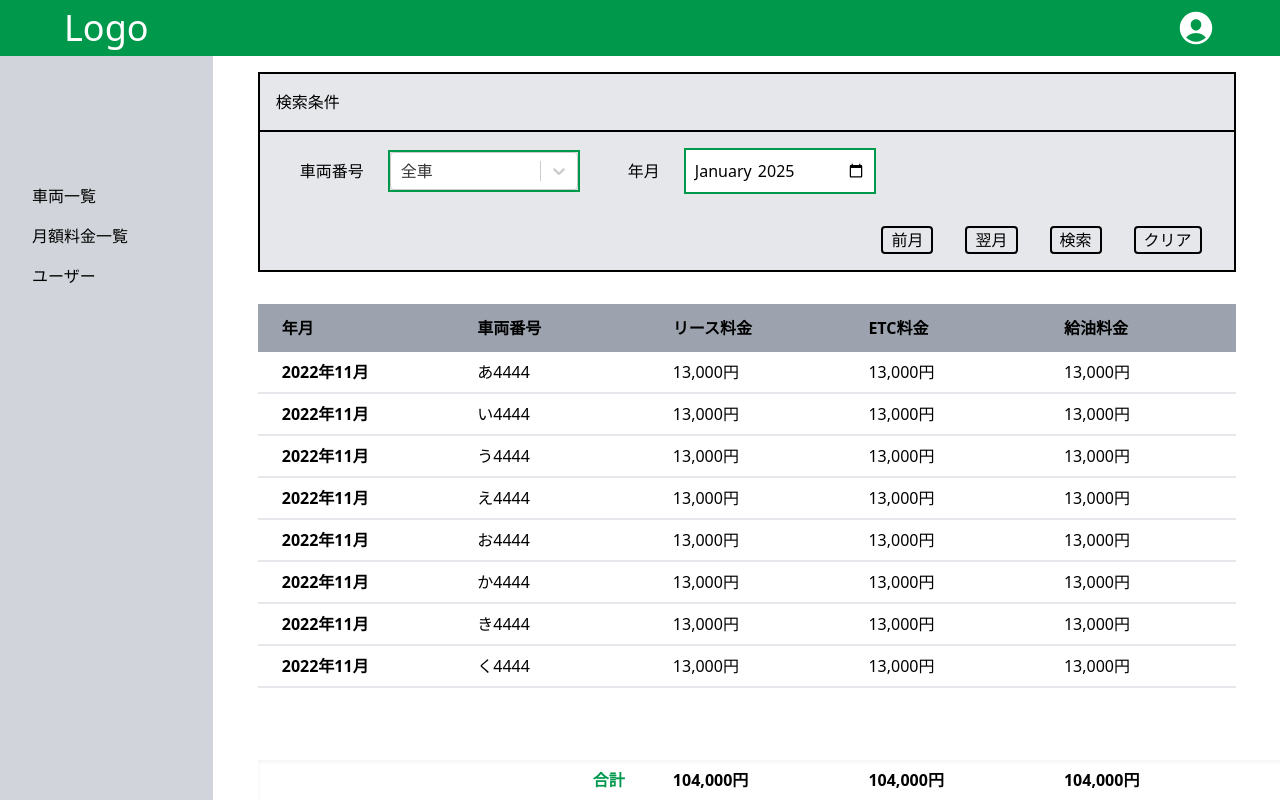
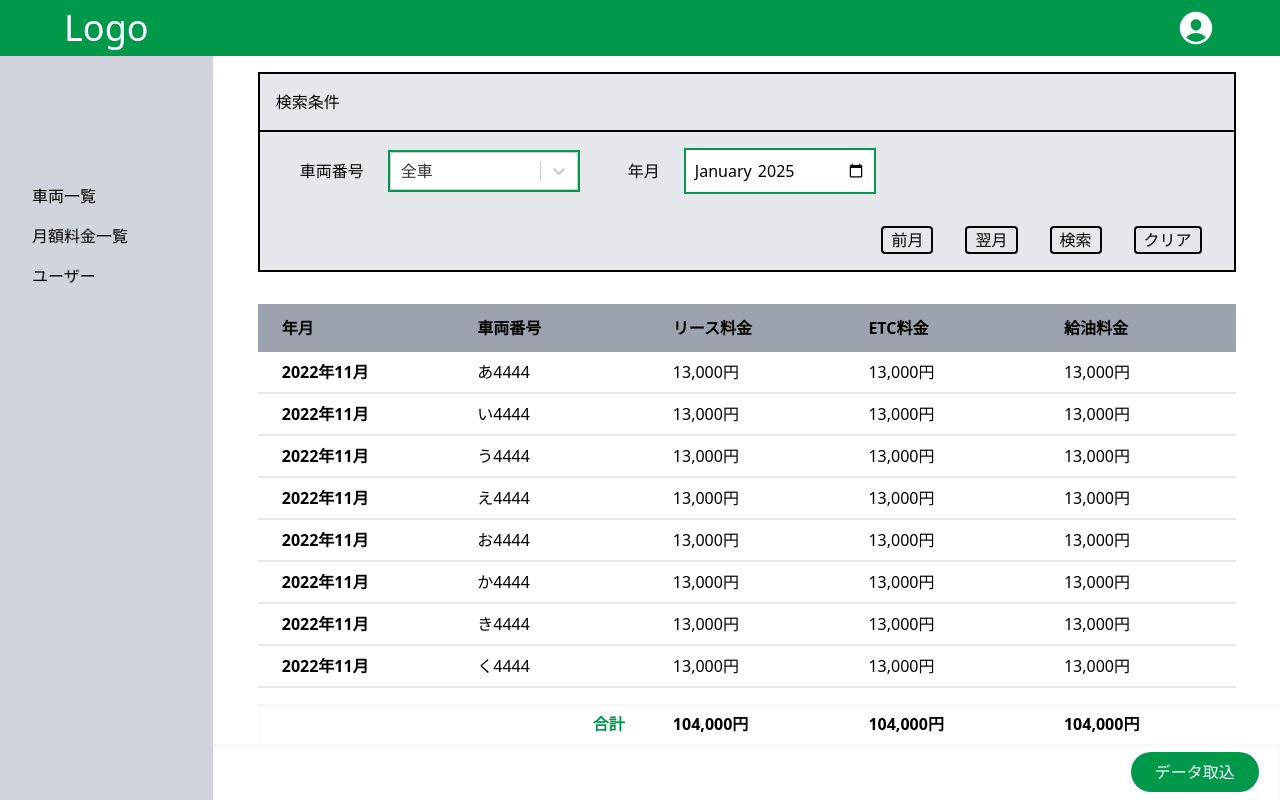
Before and after one commit to imaimai1997/fleet-managiment-app, a Next.js app: page /feelist in a window 1280 px wide. Built offline with nearby package versions, Linux system fonts and the light colour scheme.

Commit message:
取込ボタンの設置

```diff
--- a/components/FeeTable/index.tsx
+++ b/components/FeeTable/index.tsx
@@ -21,7 +21,7 @@ const FeeTable = ({ feeData }: Props) => {
   );
 
   return (
-    <div className="w-11/12 mx-auto m-4 mb-16">
+    <div className="w-11/12 mx-auto m-4 mb-24">
       <table className="w-full text-left mt-8">
         <thead>
           <tr>
@@ -78,7 +78,7 @@ const FeeTable = ({ feeData }: Props) => {
         </tbody>
       </table>
 
-      <div className="w-5/6 mx-auto fixed bottom-0 bg-white shadow-inner">
+      <div className="w-5/6 h-12 mx-auto fixed bottom-12 bg-white shadow-inner">
         <div className="w-11/12">
           <table className="w-full text-left">
             <tbody>
--- a/src/app/(dashboard)/feelist/page.tsx
+++ b/src/app/(dashboard)/feelist/page.tsx
@@ -1,5 +1,7 @@
+import Link from "next/link";
 import FeeSearch from "../../../../components/FeeSearch";
 import FeeTable from "../../../../components/FeeTable";
+import PrimaryButton from "../../../../components/PrimaryButton";
 
 const FeeListPage = async () => {
   const res = await fetch("http://localhost:3000/testdata/cardata.json");
@@ -12,6 +14,13 @@ const FeeListPage = async () => {
     <>
       <FeeSearch carData={data} />
       <FeeTable feeData={feeData} />
+      <div className="w-5/6 fixed bottom-0 py-2 bg-white shadow-inner">
+        <div className="flex justify-end max-w-5xl mx-auto">
+          <Link href="/feelist/import">
+            <PrimaryButton name="データ取込" />
+          </Link>
+        </div>
+      </div>
     </>
   );
 };
```
